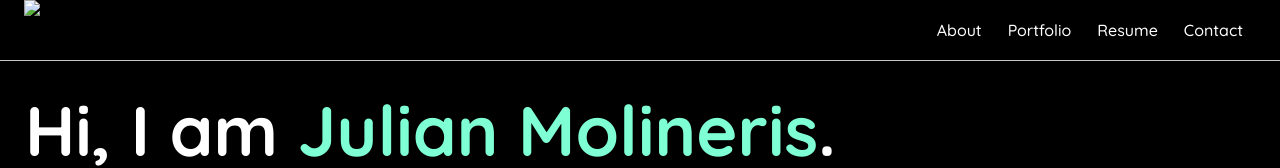
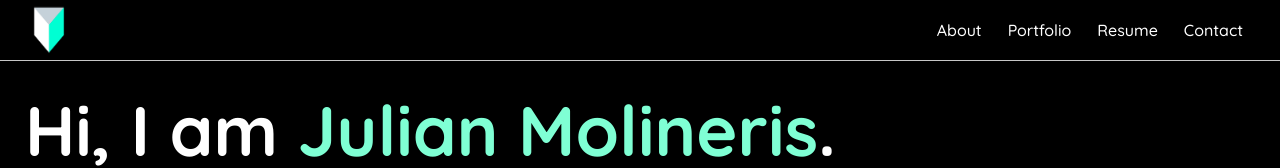
Before and after one commit to diablomoliner/personalpage, a plain HTML site: page index.html in a window 1280 px wide. Shown: the top 168 px of the page. Drawn offline with Linux system fonts and the light colour scheme.

Commit message:
Update index.html

```diff
--- a/index.html
+++ b/index.html
@@ -132,7 +132,7 @@ color: var(--aquamarine);
 <body>
     <header class=""> <!--Seccion superior del sitio-->
         <nav class="nav-bar">
-            <img src="./Ico/logo.png"
+            <img src="https://raw.githubusercontent.com/diablomoliner/personalpage/main/logo.png"
             alt="logo" class="logo">
             <div class="navbar-right">
             <ul>
```
